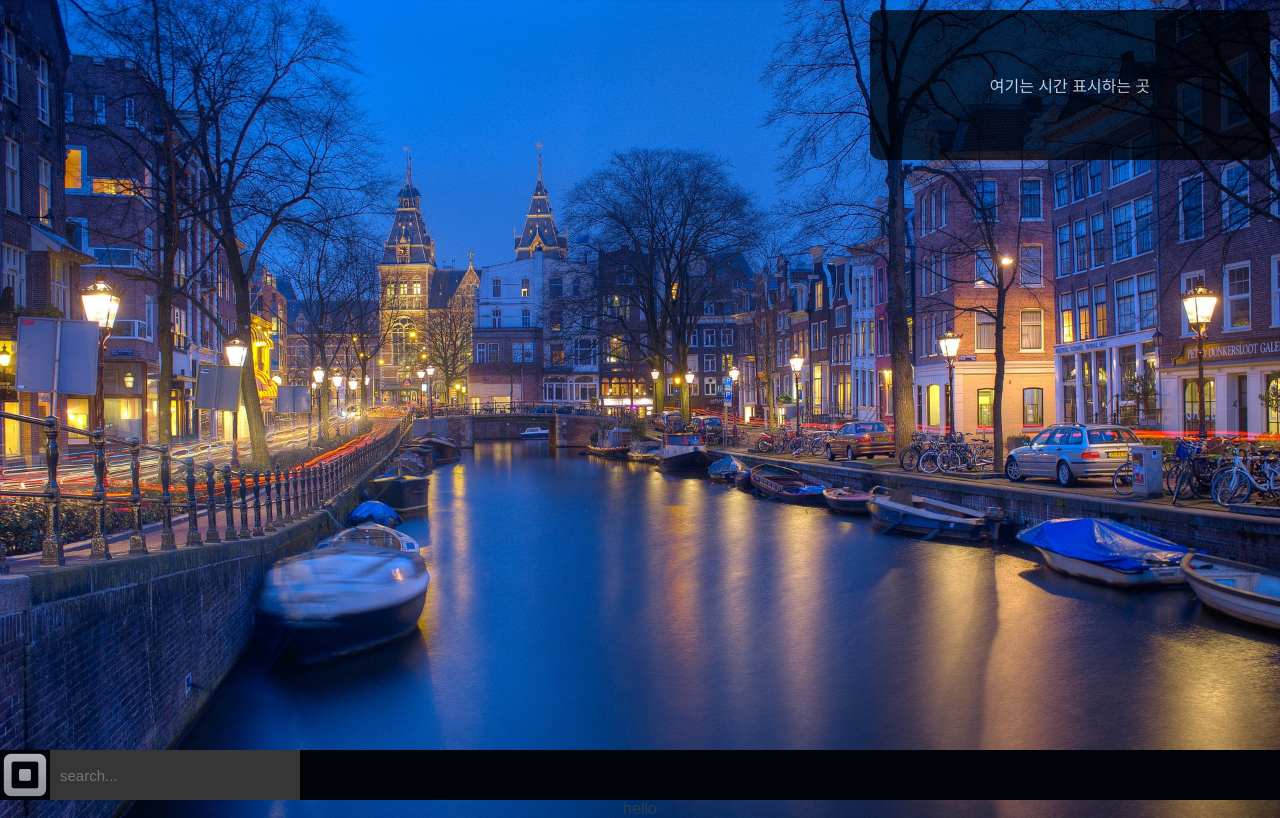
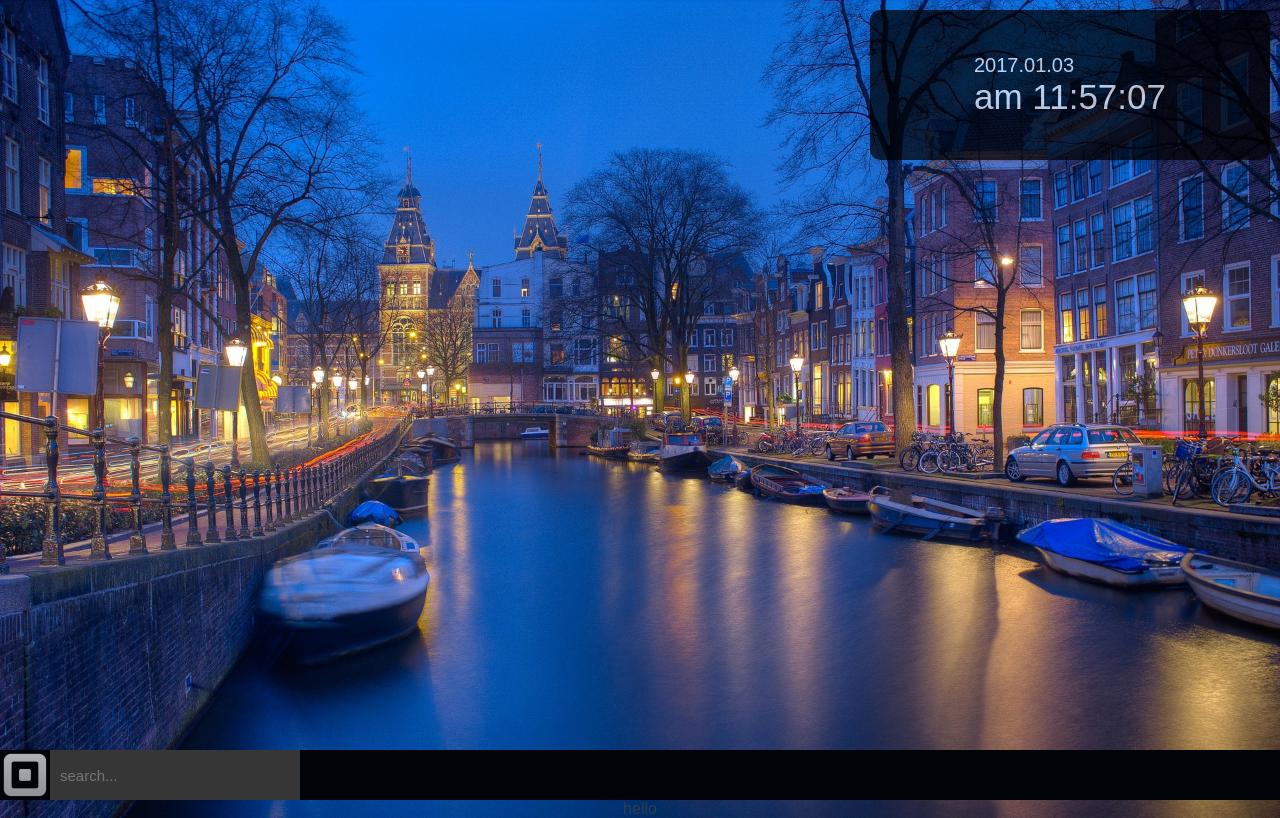
Before and after one commit to devjin0617/jin-os-starter, a Vue app: page / in a window 1280 px wide. Built offline with nearby package versions, Linux system fonts and the light colour scheme.

Commit message:
Add datetime widget

```diff
--- a/src/App.vue
+++ b/src/App.vue
@@ -4,7 +4,10 @@
       <div style="flex:1;"></div>
       <div style="width:400px; padding:10px;">
         <div style="width:100%; height:150px; background-color:black; opacity:0.7; border-radius:10px; color:white; display:flex; align-items:center; justify-content:center;">
-          <span>여기는 시간 표시하는 곳</span>
+          <div>
+            <div style="font-size:20px; text-align:left;">{{ date }}</div>
+            <div style="font-size:35px;">{{ time }}</div>
+          </div>
         </div>
       </div>
     </div>
@@ -21,7 +24,9 @@ export default {
   name: 'app',
   data () {
     return {
-      msg: 'Welcome to Your Vue.js App'
+      msg: 'Welcome to Your Vue.js App',
+      date: this.$moment().format('YYYY.MM.DD'),
+      time: this.$moment().format('a h:mm:ss')
     }
   },
   created () {
--- a/src/main.js
+++ b/src/main.js
@@ -4,8 +4,11 @@ import Vue from 'vue'
 import App from './App'
 // import router from './router'
 import store from './lib/store'
+import moment from 'moment'
+moment.locale('ko')
 
 Vue.config.productionTip = false
+Vue.prototype.$moment = moment
 
 /* eslint-disable no-new */
 new Vue({
```
